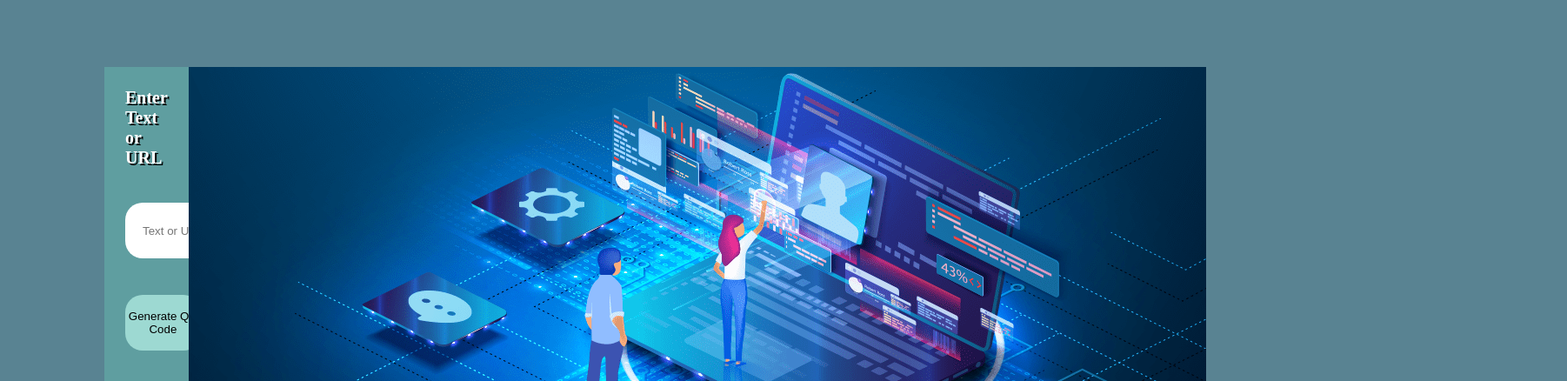
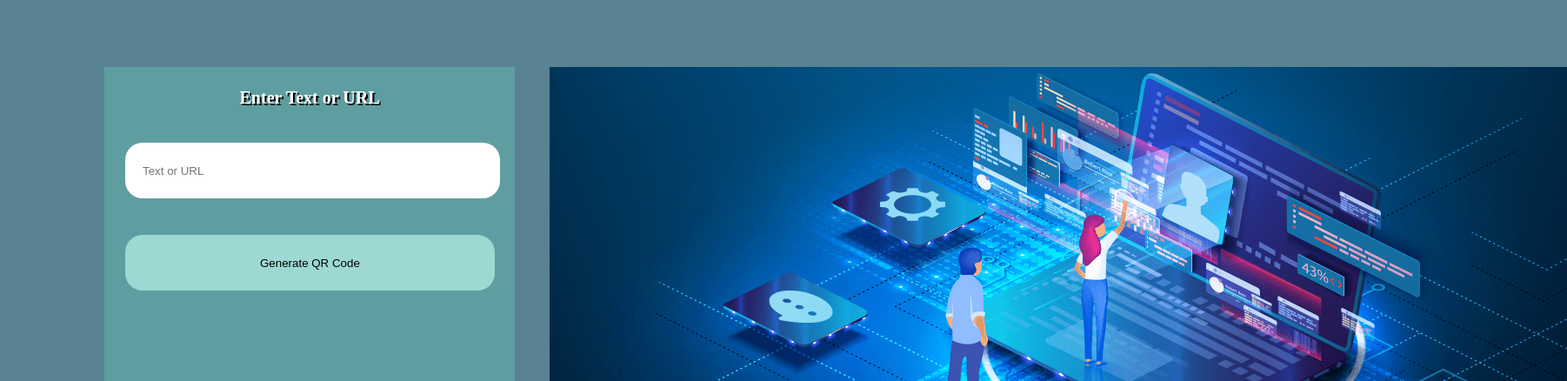
Before and after one commit to ArjunB126/QR_Code_Generator, a plain HTML site: page index.html in a window 1280 px wide. Shown: the part 234-672 px from the top of the page at 87% size, 1802 px wide, since content can reach past the window. Drawn offline with Linux system fonts and the light colour scheme.

Commit message:
Added right Container Styling

```diff
--- a/style.css
+++ b/style.css
@@ -80,3 +80,8 @@ button:hover{
     background-color: #01161E;
     color: white;
 }
+
+.right_container{
+    margin-left: 5vh;
+    width: 50%;
+}
```
